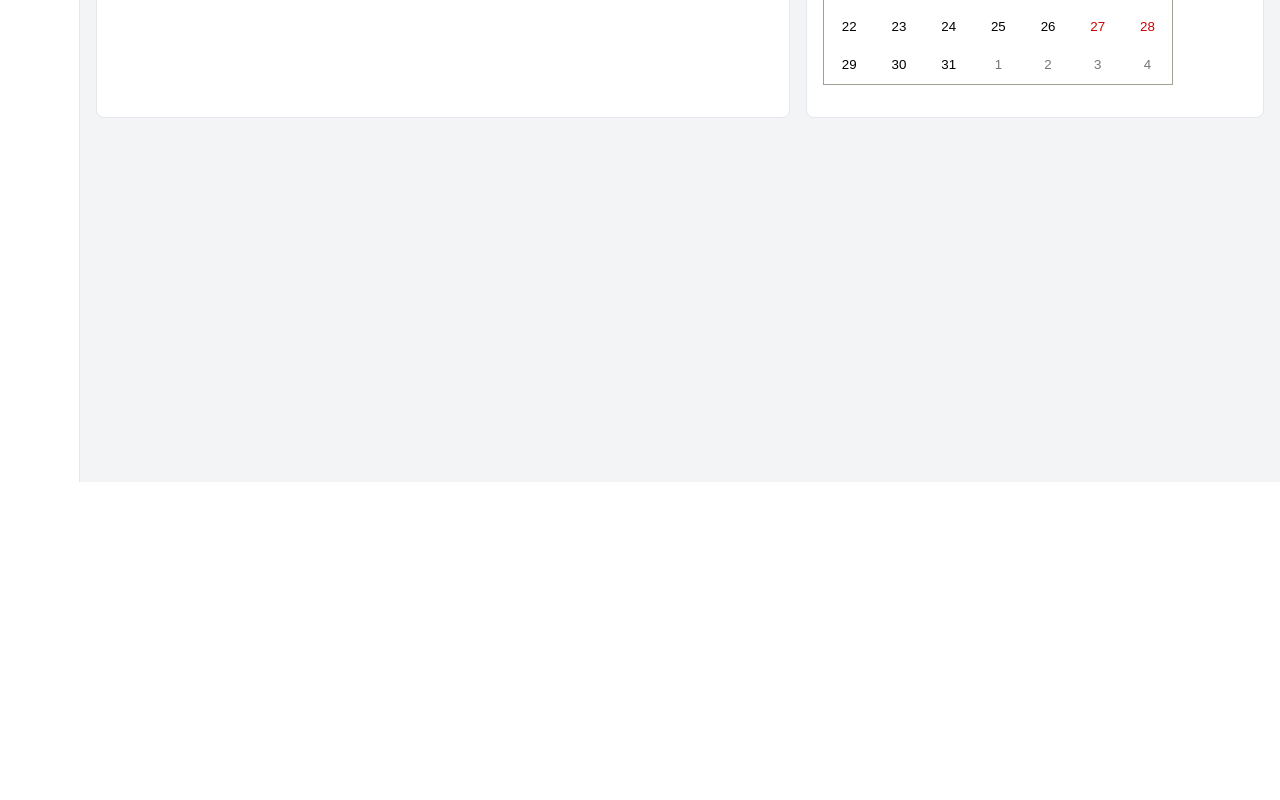
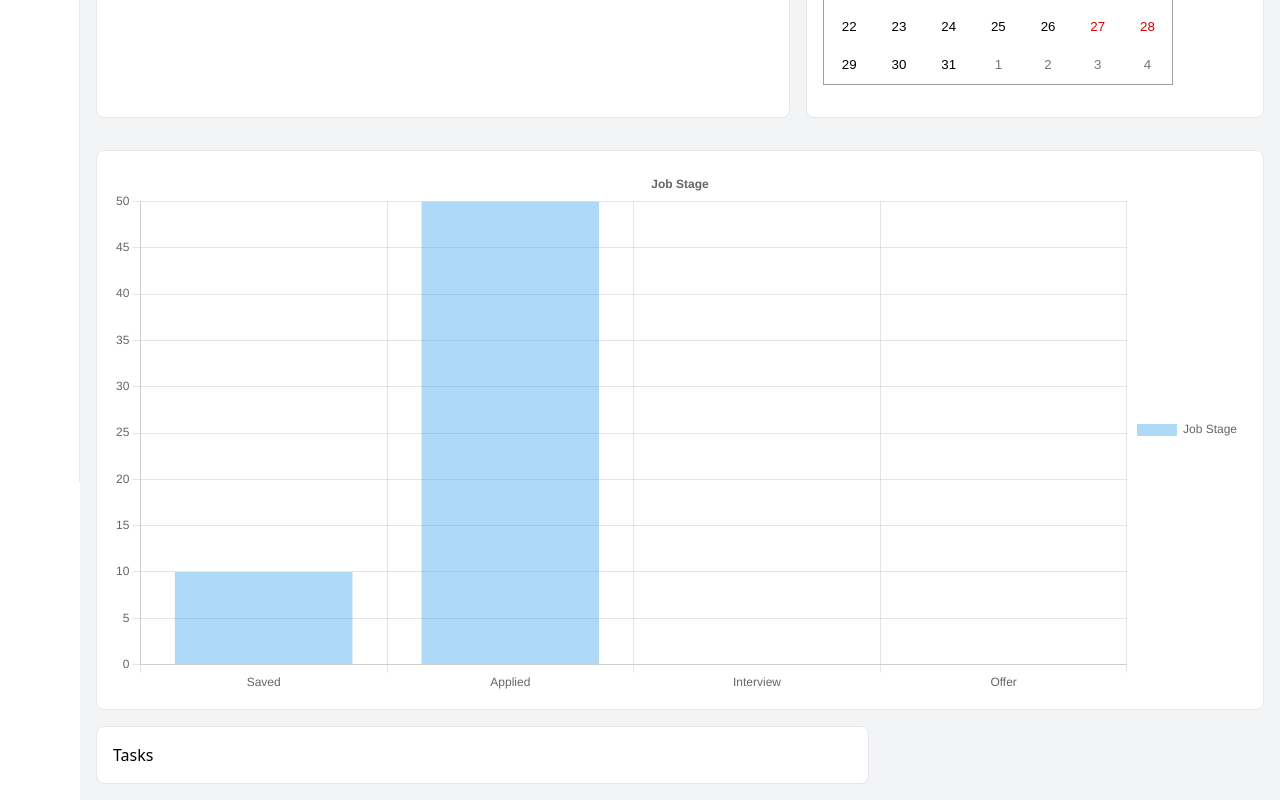
Before and after one commit to ShirWein/Job.it, a Next.js app: page / in a window 1280 px wide. Shown: the part 318-1118 px from the top of the page. Before the commit the page ends 800 px from the top, so only its background shows below. Built offline with nearby package versions, Linux system fonts and the light colour scheme.

Commit message:
Charts Component

```diff
--- /dev/null
+++ b/components/Charts.jsx
@@ -0,0 +1,72 @@
+import React, {useState, useEffect} from 'react';
+import { Bar } from 'react-chartjs-2';
+import {
+    Chart as ChartJS,
+    CategoryScale,
+    LinearScale,
+    BarElement,
+    Title,
+    Tooltip,
+    Legend,
+} from 'chart.js';
+
+ChartJS.register(
+    CategoryScale,
+    LinearScale,
+    BarElement,
+    Title,
+    Tooltip,
+    Legend
+);
+
+const Charts = () => {
+    // This is the data for the char !!!
+    const [chartData, setChartData] = useState({
+        datasets: []
+    });
+
+    const [chartOptions, setChartOptions] = useState({});
+
+
+    // Static Data For Example!!
+    useEffect(() => {
+        setChartData({
+            labels: ['Saved', 'Applied', 'Interview', 'Offer'],
+            datasets: [{
+                label: 'Job Stage',
+                data: [10, 50, 0, 0],
+                borderColor: 'rgb(53, 162, 235)',
+                backgroundColor: 'rgb(53, 162, 235, 0.4)',
+
+            }
+
+            ]
+        })
+        // Chart design
+        setChartOptions({
+            plugins: {
+                legend: {
+                    position: 'right',
+                },
+                title: {
+                    display: true,
+                    text: 'Job Stage'
+                }
+            },
+            maintainAspectRatio: false,
+            responsive: true
+
+        })
+    }, [])
+
+  return (
+    <>
+        <div className='w-full md:col-span-3 relative lg:h-[70vh] h-[50vh] m-auto p-4 border rounded-lg bg-white'>
+            <Bar data={chartData} options={chartOptions}/>
+
+        </div>
+    </>
+  )
+}
+
+export default Charts
--- /dev/null
+++ b/components/Tasks.jsx
@@ -0,0 +1,9 @@
+import React from 'react'
+
+const Tasks = () => {
+  return (
+    <div className='lg:col-span-2 col-span-1 bg-white flex justify-between w-full border p-4 rounded-lg'>Tasks</div>
+  )
+}
+
+export default Tasks
--- a/package.json
+++ b/package.json
@@ -9,12 +9,13 @@
     "lint": "next lint"
   },
   "dependencies": {
+    "chart.js": "^4.3.0",
     "next": "13.4.2",
     "react": "18.2.0",
     "react-calendar": "^4.2.1",
+    "react-chartjs-2": "^5.2.0",
     "react-dom": "18.2.0",
-    "react-icons": "^4.8.0",
-    "tw-daterange": "^1.1.24"
+    "react-icons": "^4.8.0"
   },
   "devDependencies": {
     "@svgr/webpack": "^8.0.1",
--- a/pages/index.js
+++ b/pages/index.js
@@ -2,6 +2,8 @@
 import Image from 'next/image'
 import Header from '../components/Header'
 import TopCards from '../components/TopCards'
+import Charts from '../components/Charts'
+import Tasks from '../components/Tasks'
 
 export default function Home() {
   return (
@@ -16,6 +18,11 @@
       <main className='bg-gray-100 min-h-screen'>
         <Header />
         <TopCards />
+        <div className='p-4 grid md:grid-cols-3 grid-cols-1 gap-4'>
+          <Charts />
+          <Tasks />
+        </div>
+
       </main>
     </>
   )
```
Also changed, not shown: components/Cal.jsx (deleted, +0 -20 lines), 1 other file (tests, documents, lock files or other folders).
